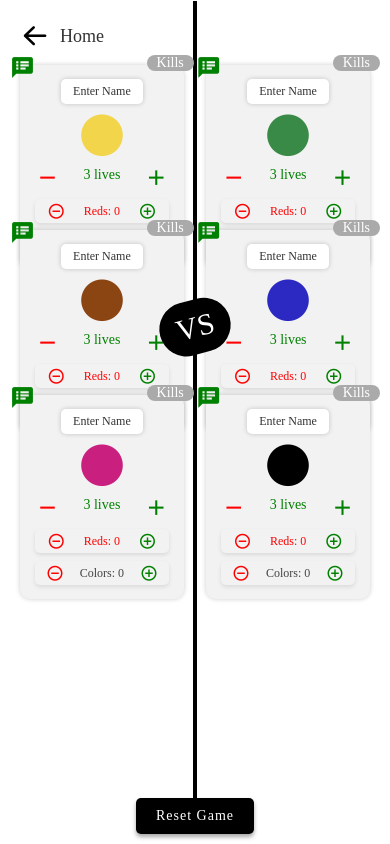
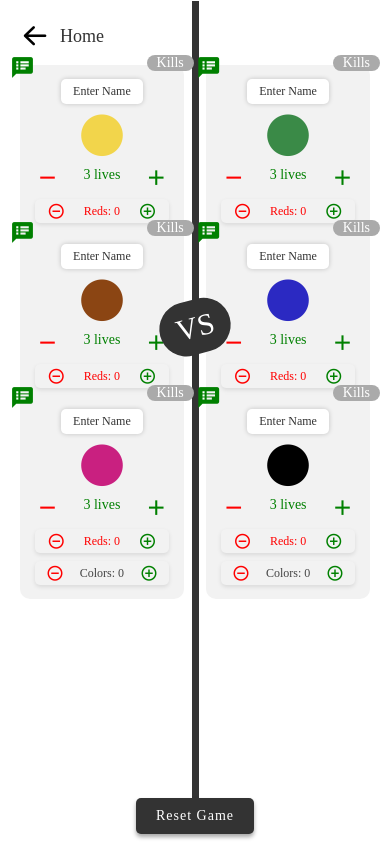
Before and after one commit to junaidrazaq/SnooKills, a React Native app: screen /Home in a window 390 px wide. Built offline with nearby package versions, Linux system fonts and the light colour scheme.

Commit message:
changed_colors_and_shadows

```diff
--- a/src/home/components/Player/index.js
+++ b/src/home/components/Player/index.js
@@ -5,7 +5,6 @@ import {shadowAround} from '../../../_Shadow';
 
 // COMPONENTS
 import AddRemoveBtns from './AddRemoveBtns';
-import PlayerLives from './PlayerLives';
 import PlayerName from './PlayerName';
 import PlayerNotes from './PlayerNotes';
 import HeaderButtons from './HeaderButtons';
@@ -34,15 +33,13 @@ const Player = ({color, top, left, right, ballColor}) => {
   );
   const dispatch = useDispatch();
   const noLives = lives === 0 ? true : false;
+  const livesColor = kills ? 'red' : lives > 0 ? '#228c22' : '#000';
 
   // Styles
   const position = {top: top, left: left, right: right};
   const bgColor = {backgroundColor: noLives ? '#aaa' : '#f2f2f2'};
-  const killsShadow = {
-    shadowColor: 'red',
-    shadowRadius: 10,
-    shadowOpacity: 0.4,
-    elevation: 10,
+  const shadowColor = {
+    shadowColor: livesColor,
   };
 
   // FN: Add one life
@@ -79,9 +76,7 @@ const Player = ({color, top, left, right, ballColor}) => {
   // RENDER || RENDER \\
   return (
     <>
-      <View
-        center
-        style={[styles.container, position, kills && killsShadow, bgColor]}>
+      <View center style={[styles.container, position, bgColor, shadowColor]}>
         <PlayerName name={name} ballColor={ballColor} />
 
         <HeaderButtons
@@ -156,6 +151,9 @@ const styles = StyleSheet.create({
     borderRadius: 10,
     ...shadowAround,
     width: '42%',
+    shadowRadius: 19,
+    shadowOpacity: 0.9,
+    elevation: 12,
   },
 });
 
--- a/src/home/components/ResetLives.js
+++ b/src/home/components/ResetLives.js
@@ -55,7 +55,7 @@ const styles = StyleSheet.create({
   container: {
     position: 'absolute',
     alignSelf: 'center',
-    backgroundColor: '#000',
+    backgroundColor: '#333',
     paddingHorizontal: 20,
     paddingVertical: 10,
     borderRadius: 5,
--- a/src/home/components/VsSeperator.js
+++ b/src/home/components/VsSeperator.js
@@ -22,20 +22,22 @@ const styles = StyleSheet.create({
   container: {
     position: 'absolute',
     alignSelf: 'center',
-    backgroundColor: '#000',
+    backgroundColor: '#333',
     paddingVertical: 10,
     paddingHorizontal: 17,
     borderRadius: 80,
     transform: [{rotate: '-15deg'}],
+    elevation: 10,
   },
   verticalLine: {
     height: '105%',
-    width: 4,
-    backgroundColor: '#000',
+    width: 7,
+    backgroundColor: '#333',
     position: 'absolute',
     top: -52,
     zIndex: -1,
     alignSelf: 'center',
+    // elevation: 10,
   },
 });
 
```
